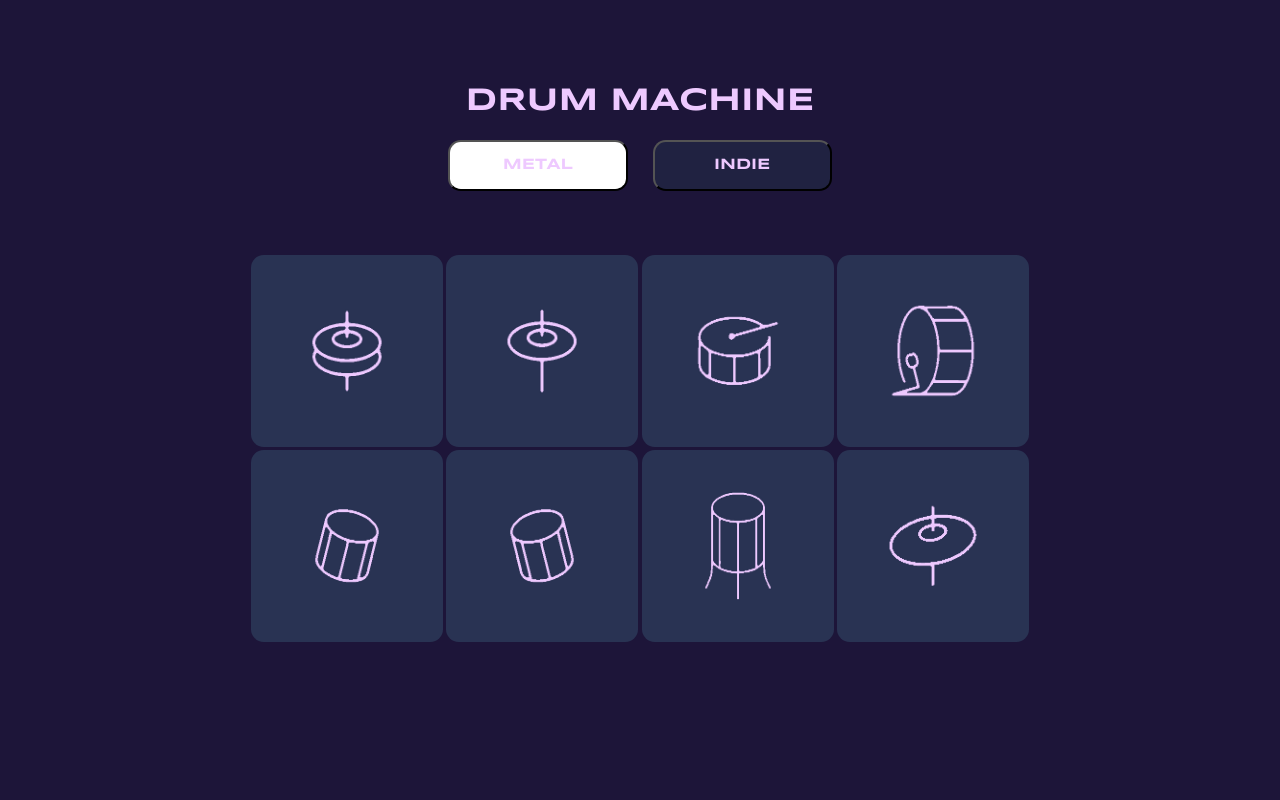
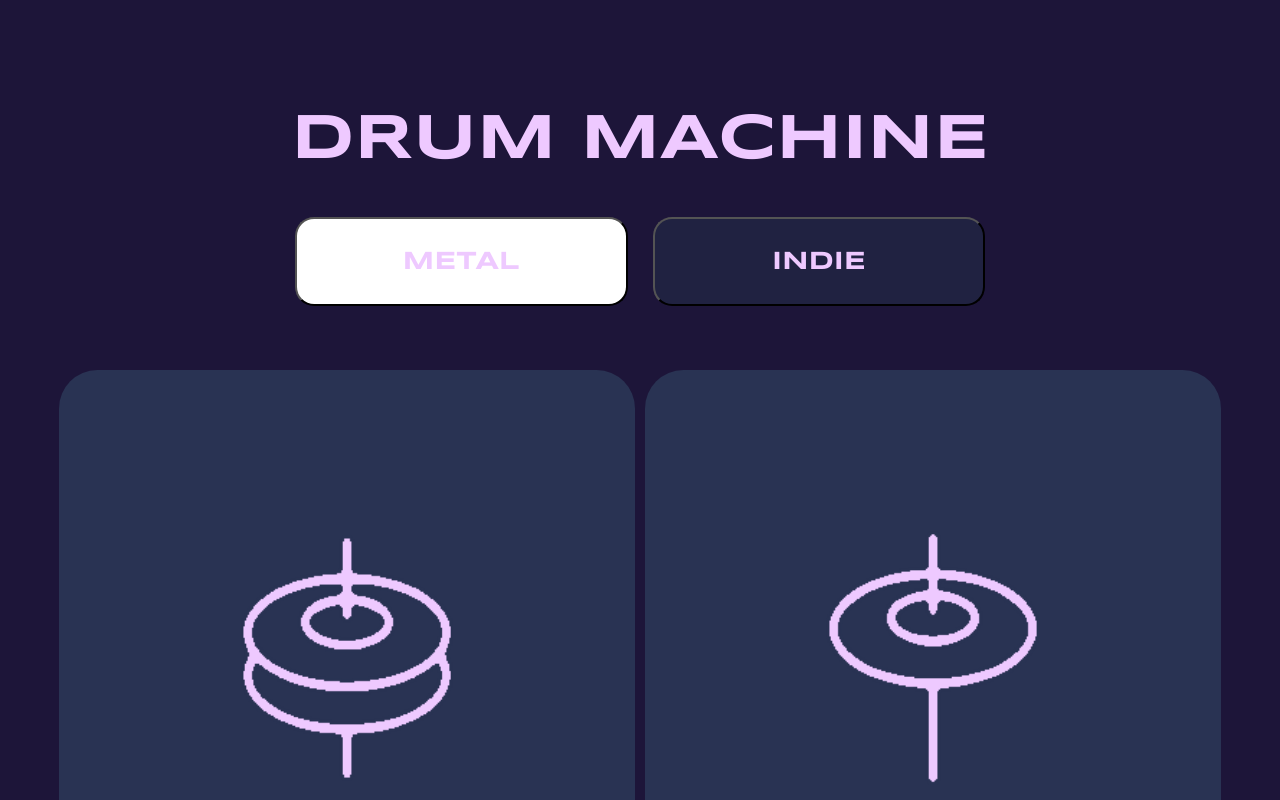
Before and after one commit to Simon-de-Vries/my-drum-machine, a React (Create React App) app: page / in a window 1280 px wide. Shown: the top 800 px of the page. Built offline with nearby package versions, Linux system fonts and the light colour scheme.

Commit message:
Undo Changes

```diff
--- a/src/components/App/App.module.css
+++ b/src/components/App/App.module.css
@@ -18,7 +18,7 @@
 
 h1 {
   font-weight: 700;
-  font-size: 2.7 vw;
+  font-size: 5vw;
   text-transform: uppercase;
   color: var(--primary);
   background-color: var(--transparent);
@@ -35,27 +35,27 @@ h1 {
 
 .drumkitButton {
   display: flex;
-  width: 14vw;
-  height: 4vw;
+  width: 26vw;
+  height: 7vw;
   background-color: var(--dark);
   align-items: center;
   justify-content: center;
-  border-radius: 1vw;
+  border-radius: 1.5vw;
 }
 
 .drumkitButtonPressed {
   display: flex;
-  width: 14vw;
-  height: 4vw;
+  width: 26vw;
+  height: 7vw;
   background-color: var(--white);
   align-items: center;
   justify-content: center;
-  border-radius: 1vw;
+  border-radius: 1.5vw;
 }
 
 h2 {
   font-weight: 700;
-  font-size: 1.2vw;
+  font-size: 2vw;
   text-transform: uppercase;
   color: var(--primary);
   background-color: var(--transparent);
@@ -73,9 +73,9 @@ h2 {
 /* um die Buttons in 2 Spalten aufzuteilen => auto auto */
 .container {
   display: grid;
-  grid-template-columns: auto auto auto auto;
+  grid-template-columns: auto auto;
   justify-items: center;
-  gap: 0.25vw;
+  gap: 0.8vw;
   padding-top: 5%;
 }
 
--- a/src/components/Drum/drum.module.css
+++ b/src/components/Drum/drum.module.css
@@ -19,9 +19,9 @@ body {
 
 .drum {
   background-color: var(--tertiary);
-  border-radius: 1vw;
-  width: 15vw;
-  height: 15vw;
+  border-radius: 3vw;
+  width: 45vw;
+  height: 45vw;
   display: flex;
   align-items: center;
   justify-content: center;
```
